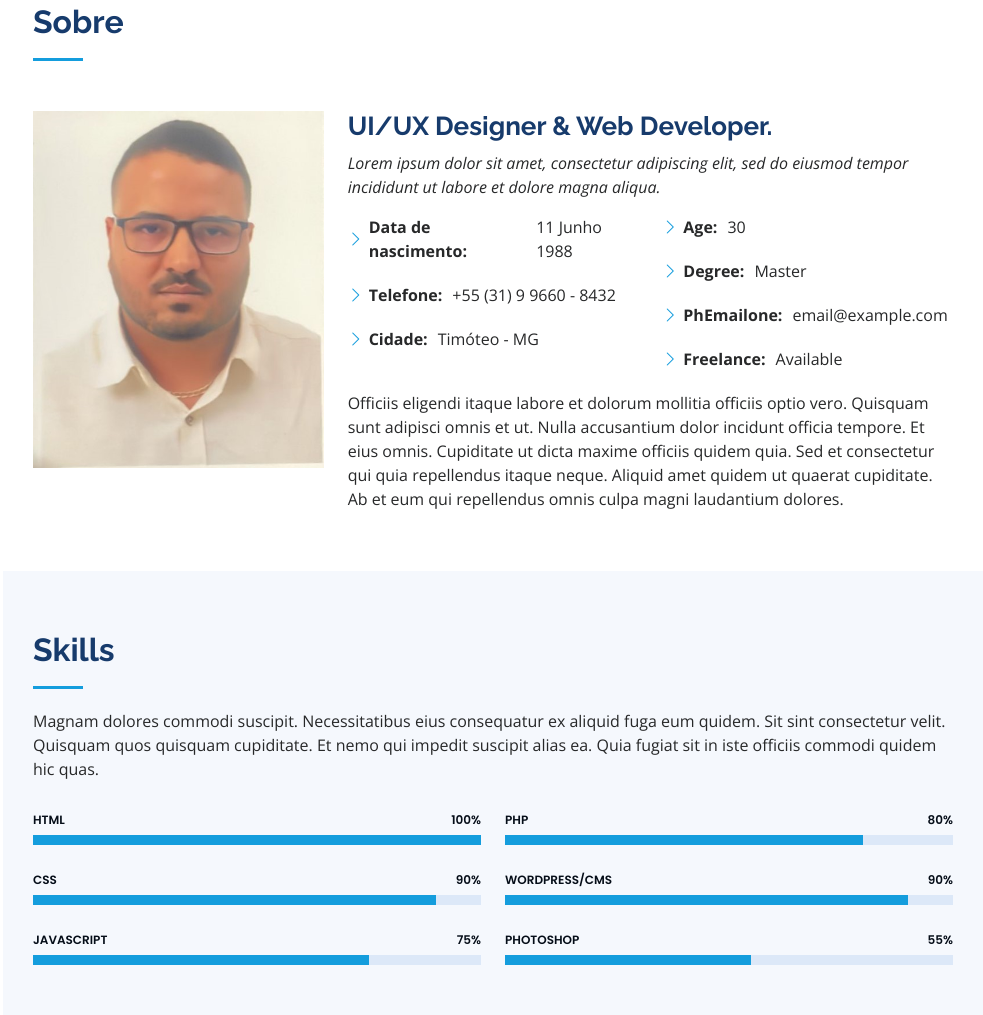
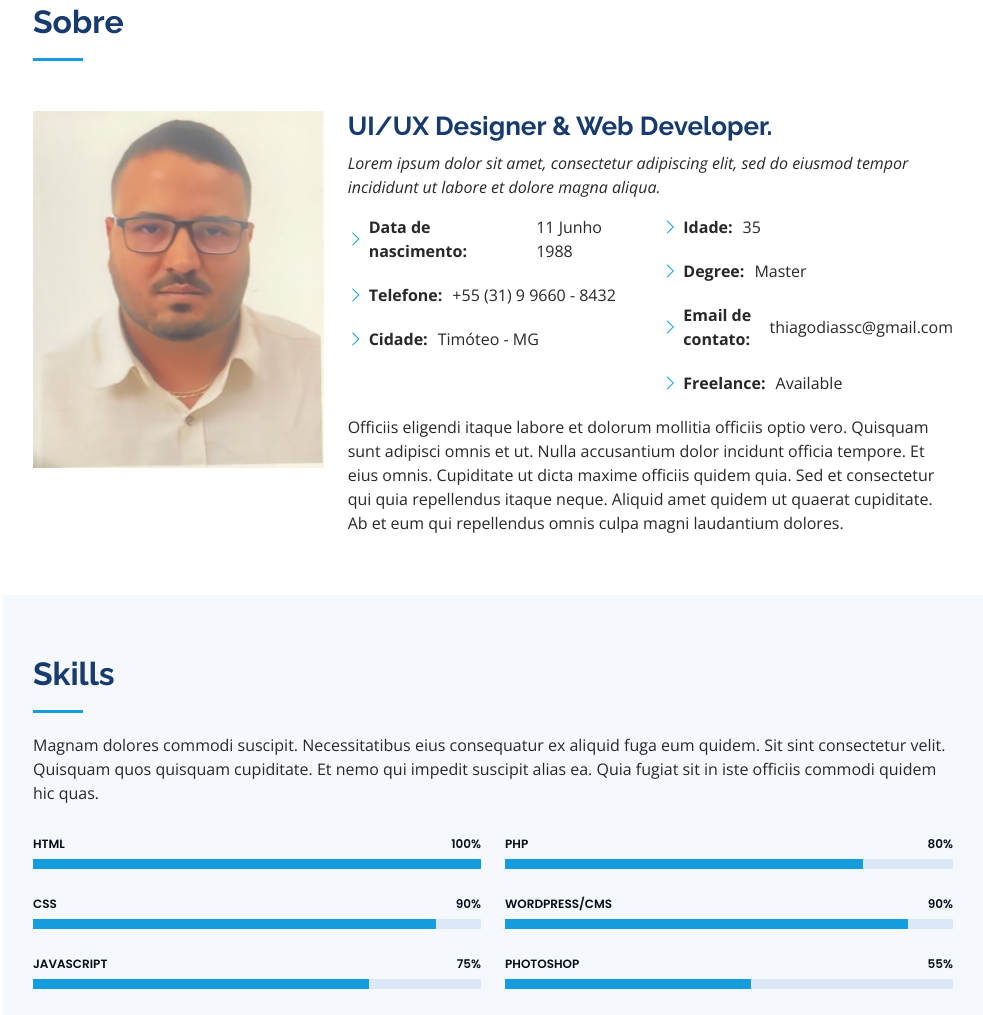
Before and after one commit to ThiagoDiasSC/portifolio, a plain HTML site: page index.html in a window 1280 px wide. Shown: the part 857-1872 px from the top of the page, without its empty margins (297-1280 px from the left). Drawn offline with nearby package versions, Linux system fonts and the light colour scheme.

Commit message:
Terminandoa seção Sobre

```diff
--- a/index.html
+++ b/index.html
@@ -107,9 +107,9 @@
               </div>
               <div class="col-lg-6">
                 <ul>
-                  <li><i class="bi bi-chevron-right"></i> <strong>Age:</strong> <span>30</span></li>
+                  <li><i class="bi bi-chevron-right"></i> <strong>Idade:</strong> <span>35</span></li>
                   <li><i class="bi bi-chevron-right"></i> <strong>Degree:</strong> <span>Master</span></li>
-                  <li><i class="bi bi-chevron-right"></i> <strong>PhEmailone:</strong> <span>email@example.com</span></li>
+                  <li><i class="bi bi-chevron-right"></i> <strong>Email de contato:</strong> <span>thiagodiassc@gmail.com</span></li>
                   <li><i class="bi bi-chevron-right"></i> <strong>Freelance:</strong> <span>Available</span></li>
                 </ul>
               </div>
```
